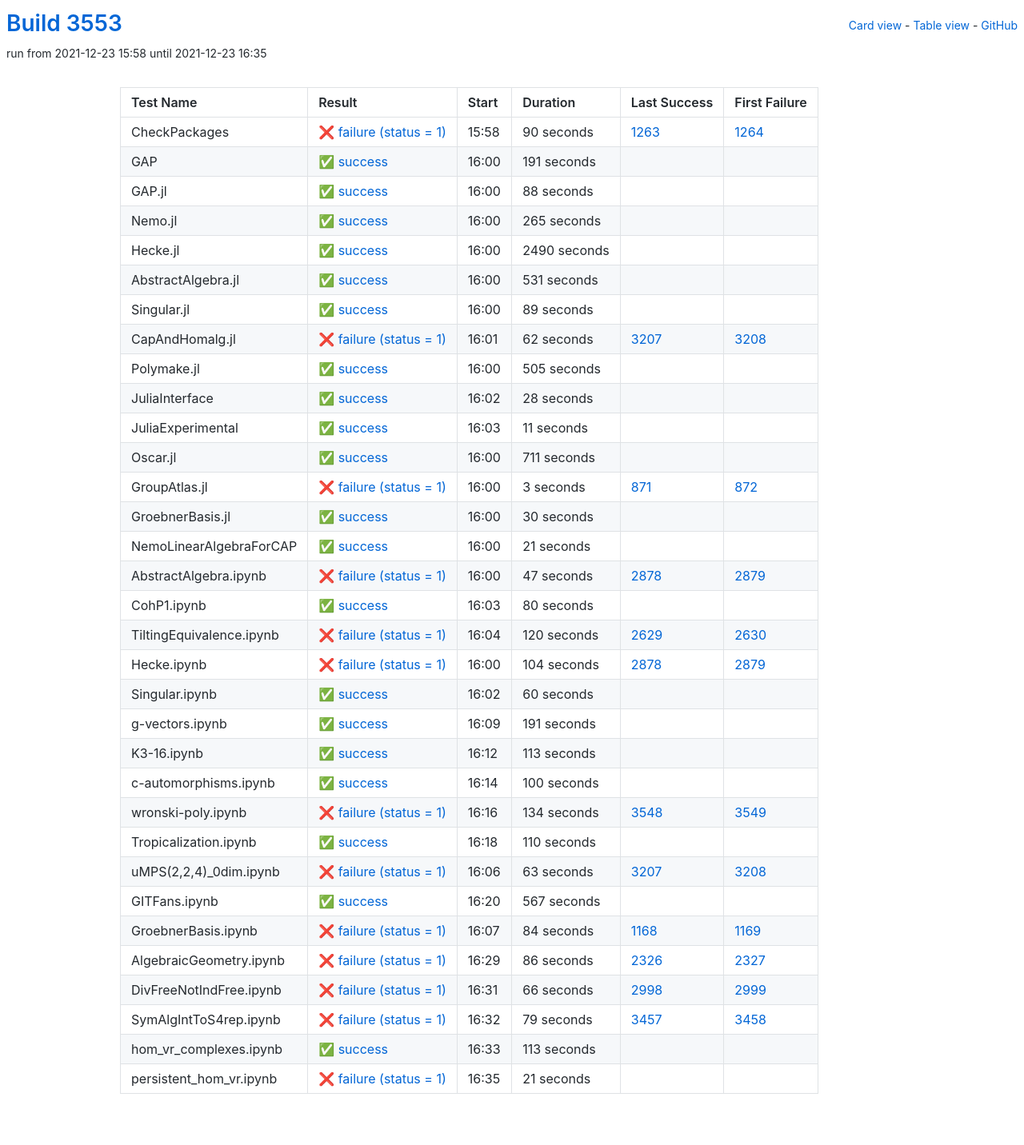
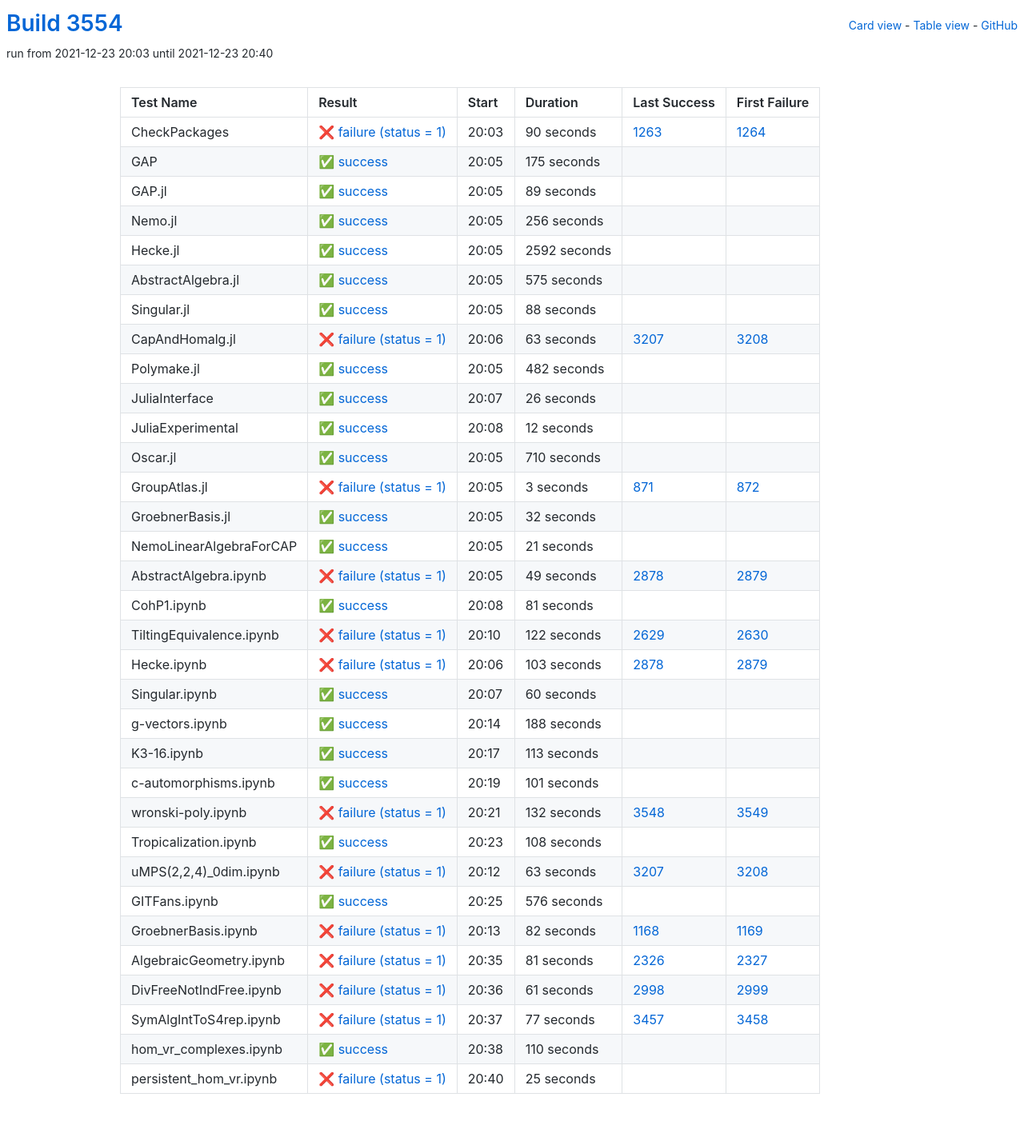
Before and after one commit to oscar-system/oscar-ci-status-stable, a Jekyll site: the page built from table.html, in a window 1280 px wide. Shown: the whole page at 80% size. Built offline with Jekyll 4.4.1, drawn with Linux system fonts in a browser that asks for light colours.

Commit message:
Build #3554

```diff
--- a/_data/ci.yml
+++ b/_data/ci.yml
@@ -1,6 +1,6 @@
 ---
-build: 3553
-build_url: https://oscarci.mathematik.uni-kl.de/job/oscar-stable/3553/
+build: 3554
+build_url: https://oscarci.mathematik.uni-kl.de/job/oscar-stable/3554/
 job: oscar-stable
 organization: oscar-system
 repo: oscar-ci-status-stable
@@ -8,8 +8,8 @@ repourl: https://github.com/oscar-system/oscar-ci-status-stable
 tests:
 - name: CheckPackages
   id: checkpackages
-  log: https://oscarci.mathematik.uni-kl.de/job/oscar-stable/3553/artifact/logs/build-3553/CheckPackages.log
-  start: 2021-12-23 15:58
+  log: https://oscarci.mathematik.uni-kl.de/job/oscar-stable/3554/artifact/logs/build-3554/CheckPackages.log
+  start: 2021-12-23 20:03
   success: false
   exitcode: 1
   status: failure
@@ -20,20 +20,68 @@ tests:
   first_failure_url: https://oscarci.mathematik.uni-kl.de/job/oscar-stable/1264/
 - name: GAP
   id: gap
-  log: https://oscarci.mathematik.uni-kl.de/job/oscar-stable/3553/artifact/logs/build-3553/GAP.log
-  start: 2021-12-23 16:00
+  log: https://oscarci.mathematik.uni-kl.de/job/oscar-stable/3554/artifact/logs/build-3554/GAP.log
+  start: 2021-12-23 20:05
   success: true
   exitcode: 0
   status: success
-  duration: 191
+  duration: 175
   last_success: false
   last_success_url:
   first_failure: false
   first_failure_url:
 - name: GAP.jl
   id: gap-jl
-  log: https://oscarci.mathematik.uni-kl.de/job/oscar-stable/3553/artifact/logs/build-3553/GAP.jl.log
-  start: 2021-12-23 16:00
+  log: https://oscarci.mathematik.uni-kl.de/job/oscar-stable/3554/artifact/logs/build-3554/GAP.jl.log
+  start: 2021-12-23 20:05
+  success: true
+  exitcode: 0
+  status: success
+  duration: 89
+  last_success: false
+  last_success_url:
+  first_failure: false
+  first_failure_url:
+- name: Nemo.jl
+  id: nemo-jl
+  log: https://oscarci.mathematik.uni-kl.de/job/oscar-stable/3554/artifact/logs/build-3554/Nemo.jl.log
+  start: 2021-12-23 20:05
+  success: true
+  exitcode: 0
+  status: success
+  duration: 256
+  last_success: false
+  last_success_url:
+  first_failure: false
+  first_failure_url:
+- name: Hecke.jl
+  id: hecke-jl
+  log: https://oscarci.mathematik.uni-kl.de/job/oscar-stable/3554/artifact/logs/build-3554/Hecke.jl.log
+  start: 2021-12-23 20:05
+  success: true
+  exitcode: 0
+  status: success
+  duration: 2592
+  last_success: false
+  last_success_url:
+  first_failure: false
+  first_failure_url:
+- name: AbstractAlgebra.jl
+  id: abstractalgebra-jl
+  log: https://oscarci.mathematik.uni-kl.de/job/oscar-stable/3554/artifact/logs/build-3554/AbstractAlgebra.jl.log
+  start: 2021-12-23 20:05
+  success: true
+  exitcode: 0
+  status: success
+  duration: 575
+  last_success: false
+  last_success_url:
+  first_failure: false
+  first_failure_url:
+- name: Singular.jl
+  id: singular-jl
+  log: https://oscarci.mathematik.uni-kl.de/job/oscar-stable/3554/artifact/logs/build-3554/Singular.jl.log
+  start: 2021-12-23 20:05
   success: true
   exitcode: 0
   status: success
@@ -42,118 +90,70 @@ tests:
   last_success_url:
   first_failure: false
   first_failure_url:
-- name: Nemo.jl
-  id: nemo-jl
-  log: https://oscarci.mathematik.uni-kl.de/job/oscar-stable/3553/artifact/logs/build-3553/Nemo.jl.log
-  start: 2021-12-23 16:00
-  success: true
-  exitcode: 0
-  status: success
-  duration: 265
-  last_success: false
-  last_success_url:
-  first_failure: false
-  first_failure_url:
-- name: Hecke.jl
-  id: hecke-jl
-  log: https://oscarci.mathematik.uni-kl.de/job/oscar-stable/3553/artifact/logs/build-3553/Hecke.jl.log
-  start: 2021-12-23 16:00
-  success: true
-  exitcode: 0
-  status: success
-  duration: 2490
-  last_success: false
-  last_success_url:
-  first_failure: false
-  first_failure_url:
-- name: AbstractAlgebra.jl
-  id: abstractalgebra-jl
-  log: https://oscarci.mathematik.uni-kl.de/job/oscar-stable/3553/artifact/logs/build-3553/AbstractAlgebra.jl.log
-  start: 2021-12-23 16:00
-  success: true
-  exitcode: 0
-  status: success
-  duration: 531
-  last_success: false
-  last_success_url:
-  first_failure: false
-  first_failure_url:
-- name: Singular.jl
-  id: singular-jl
-  log: https://oscarci.mathematik.uni-kl.de/job/oscar-stable/3553/artifact/logs/build-3553/Singular.jl.log
-  start: 2021-12-23 16:00
-  success: true
-  exitcode: 0
-  status: success
-  duration: 89
-  last_success: false
-  last_success_url:
-  first_failure: false
-  first_failure_url:
 - name: CapAndHomalg.jl
   id: capandhomalg-jl
-  log: https://oscarci.mathematik.uni-kl.de/job/oscar-stable/3553/artifact/logs/build-3553/CapAndHomalg.jl.log
-  start: 2021-12-23 16:01
+  log: https://oscarci.mathematik.uni-kl.de/job/oscar-stable/3554/artifact/logs/build-3554/CapAndHomalg.jl.log
+  start: 2021-12-23 20:06
   success: false
   exitcode: 1
   status: failure
-  duration: 62
+  duration: 63
   last_success: 3207
   last_success_url: https://oscarci.mathematik.uni-kl.de/job/oscar-stable/3207/
   first_failure: 3208
   first_failure_url: https://oscarci.mathematik.uni-kl.de/job/oscar-stable/3208/
 - name: Polymake.jl
   id: polymake-jl
-  log: https://oscarci.mathematik.uni-kl.de/job/oscar-stable/3553/artifact/logs/build-3553/Polymake.jl.log
-  start: 2021-12-23 16:00
+  log: https://oscarci.mathematik.uni-kl.de/job/oscar-stable/3554/artifact/logs/build-3554/Polymake.jl.log
+  start: 2021-12-23 20:05
   success: true
   exitcode: 0
   status: success
-  duration: 505
+  duration: 482
   last_success: false
   last_success_url:
   first_failure: false
   first_failure_url:
 - name: JuliaInterface
   id: juliainterface
-  log: https://oscarci.mathematik.uni-kl.de/job/oscar-stable/3553/artifact/logs/build-3553/JuliaInterface.log
-  start: 2021-12-23 16:02
+  log: https://oscarci.mathematik.uni-kl.de/job/oscar-stable/3554/artifact/logs/build-3554/JuliaInterface.log
+  start: 2021-12-23 20:07
   success: true
   exitcode: 0
   status: success
-  duration: 28
+  duration: 26
   last_success: false
   last_success_url:
   first_failure: false
   first_failure_url:
 - name: JuliaExperimental
   id: juliaexperimental
-  log: https://oscarci.mathematik.uni-kl.de/job/oscar-stable/3553/artifact/logs/build-3553/JuliaExperimental.log
-  start: 2021-12-23 16:03
+  log: https://oscarci.mathematik.uni-kl.de/job/oscar-stable/3554/artifact/logs/build-3554/JuliaExperimental.log
+  start: 2021-12-23 20:08
   success: true
   exitcode: 0
   status: success
-  duration: 11
+  duration: 12
   last_success: false
   last_success_url:
   first_failure: false
   first_failure_url:
 - name: Oscar.jl
   id: oscar-jl
-  log: https://oscarci.mathematik.uni-kl.de/job/oscar-stable/3553/artifact/logs/build-3553/Oscar.jl.log
-  start: 2021-12-23 16:00
+  log: https://oscarci.mathematik.uni-kl.de/job/oscar-stable/3554/artifact/logs/build-3554/Oscar.jl.log
+  start: 2021-12-23 20:05
   success: true
   exitcode: 0
   status: success
-  duration: 711
+  duration: 710
   last_success: false
   last_success_url:
   first_failure: false
   first_failure_url:
 - name: GroupAtlas.jl
   id: groupatlas-jl
-  log: https://oscarci.mathematik.uni-kl.de/job/oscar-stable/3553/artifact/logs/build-3553/GroupAtlas.jl.log
-  start: 2021-12-23 16:00
+  log: https://oscarci.mathematik.uni-kl.de/job/oscar-stable/3554/artifact/logs/build-3554/GroupAtlas.jl.log
+  start: 2021-12-23 20:05
   success: false
   exitcode: 1
   status: failure
@@ -164,20 +164,20 @@ tests:
   first_failure_url: https://oscarci.mathematik.uni-kl.de/job/oscar-stable/872/
 - name: GroebnerBasis.jl
   id: groebnerbasis-jl
-  log: https://oscarci.mathematik.uni-kl.de/job/oscar-stable/3553/artifact/logs/build-3553/GroebnerBasis.jl.log
-  start: 2021-12-23 16:00
+  log: https://oscarci.mathematik.uni-kl.de/job/oscar-stable/3554/artifact/logs/build-3554/GroebnerBasis.jl.log
+  start: 2021-12-23 20:05
   success: true
   exitcode: 0
   status: success
-  duration: 30
+  duration: 32
   last_success: false
   last_success_url:
   first_failure: false
   first_failure_url:
 - name: NemoLinearAlgebraForCAP
   id: nemolinearalgebraforcap
-  log: https://oscarci.mathematik.uni-kl.de/job/oscar-stable/3553/artifact/logs/build-3553/NemoLinearAlgebraForCAP.log
-  start: 2021-12-23 16:00
+  log: https://oscarci.mathematik.uni-kl.de/job/oscar-stable/3554/artifact/logs/build-3554/NemoLinearAlgebraForCAP.log
+  start: 2021-12-23 20:05
   success: true
   exitcode: 0
   status: success
@@ -188,56 +188,56 @@ tests:
   first_failure_url:
 - name: AbstractAlgebra.ipynb
   id: abstractalgebra-ipynb
-  log: https://oscarci.mathematik.uni-kl.de/job/oscar-stable/3553/artifact/logs/build-3553/AbstractAlgebra.ipynb.log
-  start: 2021-12-23 16:00
+  log: https://oscarci.mathematik.uni-kl.de/job/oscar-stable/3554/artifact/logs/build-3554/AbstractAlgebra.ipynb.log
+  start: 2021-12-23 20:05
   success: false
   exitcode: 1
   status: failure
-  duration: 47
+  duration: 49
   last_success: 2878
   last_success_url: https://oscarci.mathematik.uni-kl.de/job/oscar-stable/2878/
   first_failure: 2879
   first_failure_url: https://oscarci.mathematik.uni-kl.de/job/oscar-stable/2879/
 - name: CohP1.ipynb
   id: cohp1-ipynb
-  log: https://oscarci.mathematik.uni-kl.de/job/oscar-stable/3553/artifact/logs/build-3553/CohP1.ipynb.log
-  start: 2021-12-23 16:03
+  log: https://oscarci.mathematik.uni-kl.de/job/oscar-stable/3554/artifact/logs/build-3554/CohP1.ipynb.log
+  start: 2021-12-23 20:08
   success: true
   exitcode: 0
   status: success
-  duration: 80
+  duration: 81
   last_success: false
   last_success_url:
   first_failure: false
   first_failure_url:
 - name: TiltingEquivalence.ipynb
   id: tiltingequivalence-ipynb
-  log: https://oscarci.mathematik.uni-kl.de/job/oscar-stable/3553/artifact/logs/build-3553/TiltingEquivalence.ipynb.log
-  start: 2021-12-23 16:04
+  log: https://oscarci.mathematik.uni-kl.de/job/oscar-stable/3554/artifact/logs/build-3554/TiltingEquivalence.ipynb.log
+  start: 2021-12-23 20:10
   success: false
   exitcode: 1
   status: failure
-  duration: 120
+  duration: 122
   last_success: 2629
   last_success_url: https://oscarci.mathematik.uni-kl.de/job/oscar-stable/2629/
   first_failure: 2630
   first_failure_url: https://oscarci.mathematik.uni-kl.de/job/oscar-stable/2630/
 - name: Hecke.ipynb
   id: hecke-ipynb
-  log: https://oscarci.mathematik.uni-kl.de/job/oscar-stable/3553/artifact/logs/build-3553/Hecke.ipynb.log
-  start: 2021-12-23 16:00
+  log: https://oscarci.mathematik.uni-kl.de/job/oscar-stable/3554/artifact/logs/build-3554/Hecke.ipynb.log
+  start: 2021-12-23 20:06
   success: false
   exitcode: 1
   status: failure
-  duration: 104
+  duration: 103
   last_success: 2878
   last_success_url: https://oscarci.mathematik.uni-kl.de/job/oscar-stable/2878/
   first_failure: 2879
   first_failure_url: https://oscarci.mathematik.uni-kl.de/job/oscar-stable/2879/
 - name: Singular.ipynb
   id: singular-ipynb
-  log: https://oscarci.mathematik.uni-kl.de/job/oscar-stable/3553/artifact/logs/build-3553/Singular.ipynb.log
-  start: 2021-12-23 16:02
+  log: https://oscarci.mathematik.uni-kl.de/job/oscar-stable/3554/artifact/logs/build-3554/Singular.ipynb.log
+  start: 2021-12-23 20:07
   success: true
   exitcode: 0
   status: success
@@ -248,20 +248,20 @@ tests:
   first_failure_url:
 - name: g-vectors.ipynb
   id: g-vectors-ipynb
-  log: https://oscarci.mathematik.uni-kl.de/job/oscar-stable/3553/artifact/logs/build-3553/g-vectors.ipynb.log
-  start: 2021-12-23 16:09
+  log: https://oscarci.mathematik.uni-kl.de/job/oscar-stable/3554/artifact/logs/build-3554/g-vectors.ipynb.log
+  start: 2021-12-23 20:14
   success: true
   exitcode: 0
   status: success
-  duration: 191
+  duration: 188
   last_success: false
   last_success_url:
   first_failure: false
   first_failure_url:
 - name: K3-16.ipynb
   id: k3-16-ipynb
-  log: https://oscarci.mathematik.uni-kl.de/job/oscar-stable/3553/artifact/logs/build-3553/K3-16.ipynb.log
-  start: 2021-12-23 16:12
+  log: https://oscarci.mathematik.uni-kl.de/job/oscar-stable/3554/artifact/logs/build-3554/K3-16.ipynb.log
+  start: 2021-12-23 20:17
   success: true
   exitcode: 0
   status: success
@@ -272,44 +272,44 @@ tests:
   first_failure_url:
 - name: c-automorphisms.ipynb
   id: c-automorphisms-ipynb
-  log: https://oscarci.mathematik.uni-kl.de/job/oscar-stable/3553/artifact/logs/build-3553/c-automorphisms.ipynb.log
-  start: 2021-12-23 16:14
+  log: https://oscarci.mathematik.uni-kl.de/job/oscar-stable/3554/artifact/logs/build-3554/c-automorphisms.ipynb.log
+  start: 2021-12-23 20:19
   success: true
   exitcode: 0
   status: success
-  duration: 100
+  duration: 101
   last_success: false
   last_success_url:
   first_failure: false
   first_failure_url:
 - name: wronski-poly.ipynb
   id: wronski-poly-ipynb
-  log: https://oscarci.mathematik.uni-kl.de/job/oscar-stable/3553/artifact/logs/build-3553/wronski-poly.ipynb.log
-  start: 2021-12-23 16:16
+  log: https://oscarci.mathematik.uni-kl.de/job/oscar-stable/3554/artifact/logs/build-3554/wronski-poly.ipynb.log
+  start: 2021-12-23 20:21
   success: false
   exitcode: 1
   status: failure
-  duration: 134
+  duration: 132
   last_success: 3548
   last_success_url: https://oscarci.mathematik.uni-kl.de/job/oscar-stable/3548/
   first_failure: 3549
   first_failure_url: https://oscarci.mathematik.uni-kl.de/job/oscar-stable/3549/
 - name: Tropicalization.ipynb
   id: tropicalization-ipynb
-  log: https://oscarci.mathematik.uni-kl.de/job/oscar-stable/3553/artifact/logs/build-3553/Tropicalization.ipynb.log
-  start: 2021-12-23 16:18
+  log: https://oscarci.mathematik.uni-kl.de/job/oscar-stable/3554/artifact/logs/build-3554/Tropicalization.ipynb.log
+  start: 2021-12-23 20:23
   success: true
   exitcode: 0
   status: success
-  duration: 110
+  duration: 108
   last_success: false
   last_success_url:
   first_failure: false
   first_failure_url:
 - name: uMPS(2,2,4)_0dim.ipynb
   id: umps-2-2-4-0dim-ipynb
-  log: https://oscarci.mathematik.uni-kl.de/job/oscar-stable/3553/artifact/logs/build-3553/uMPS-2-2-4-_0dim.ipynb.log
-  start: 2021-12-23 16:06
+  log: https://oscarci.mathematik.uni-kl.de/job/oscar-stable/3554/artifact/logs/build-3554/uMPS-2-2-4-_0dim.ipynb.log
+  start: 2021-12-23 20:12
   success: false
   exitcode: 1
   status: failure
@@ -320,84 +320,84 @@ tests:
   first_failure_url: https://oscarci.mathematik.uni-kl.de/job/oscar-stable/3208/
 - name: GITFans.ipynb
   id: gitfans-ipynb
-  log: https://oscarci.mathematik.uni-kl.de/job/oscar-stable/3553/artifact/logs/build-3553/GITFans.ipynb.log
-  start: 2021-12-23 16:20
+  log: https://oscarci.mathematik.uni-kl.de/job/oscar-stable/3554/artifact/logs/build-3554/GITFans.ipynb.log
+  start: 2021-12-23 20:25
   success: true
   exitcode: 0
   status: success
-  duration: 567
+  duration: 576
   last_success: false
   last_success_url:
   first_failure: false
   first_failure_url:
 - name: GroebnerBasis.ipynb
   id: groebnerbasis-ipynb
-  log: https://oscarci.mathematik.uni-kl.de/job/oscar-stable/3553/artifact/logs/build-3553/GroebnerBasis.ipynb.log
-  start: 2021-12-23 16:07
+  log: https://oscarci.mathematik.uni-kl.de/job/oscar-stable/3554/artifact/logs/build-3554/GroebnerBasis.ipynb.log
+  start: 2021-12-23 20:13
   success: false
   exitcode: 1
   status: failure
-  duration: 84
+  duration: 82
   last_success: 1168
   last_success_url: https://oscarci.mathematik.uni-kl.de/job/oscar-stable/1168/
   first_failure: 1169
   first_failure_url: https://oscarci.mathematik.uni-kl.de/job/oscar-stable/1169/
 - name: AlgebraicGeometry.ipynb
   id: algebraicgeometry-ipynb
-  log: https://oscarci.mathematik.uni-kl.de/job/oscar-stable/3553/artifact/logs/build-3553/AlgebraicGeometry.ipynb.log
-  start: 2021-12-23 16:29
+  log: https://oscarci.mathematik.uni-kl.de/job/oscar-stable/3554/artifact/logs/build-3554/AlgebraicGeometry.ipynb.log
+  start: 2021-12-23 20:35
   success: false
   exitcode: 1
   status: failure
-  duration: 86
+  duration: 81
   last_success: 2326
   last_success_url: https://oscarci.mathematik.uni-kl.de/job/oscar-stable/2326/
   first_failure: 2327
   first_failure_url: https://oscarci.mathematik.uni-kl.de/job/oscar-stable/2327/
 - name: DivFreeNotIndFree.ipynb
   id: divfreenotindfree-ipynb
-  log: https://oscarci.mathematik.uni-kl.de/job/oscar-stable/3553/artifact/logs/build-3553/DivFreeNotIndFree.ipynb.log
-  start: 2021-12-23 16:31
+  log: https://oscarci.mathematik.uni-kl.de/job/oscar-stable/3554/artifact/logs/build-3554/DivFreeNotIndFree.ipynb.log
+  start: 2021-12-23 20:36
   success: false
   exitcode: 1
   status: failure
-  duration: 66
+  duration: 61
   last_success: 2998
   last_success_url: https://oscarci.mathematik.uni-kl.de/job/oscar-stable/2998/
   first_failure: 2999
   first_failure_url: https://oscarci.mathematik.uni-kl.de/job/oscar-stable/2999/
 - name: SymAlgIntToS4rep.ipynb
   id: symalginttos4rep-ipynb
-  log: https://oscarci.mathematik.uni-kl.de/job/oscar-stable/3553/artifact/logs/build-3553/SymAlgIntToS4rep.ipynb.log
-  start: 2021-12-23 16:32
+  log: https://oscarci.mathematik.uni-kl.de/job/oscar-stable/3554/artifact/logs/build-3554/SymAlgIntToS4rep.ipynb.log
+  start: 2021-12-23 20:37
   success: false
   exitcode: 1
   status: failure
-  duration: 79
+  duration: 77
   last_success: 3457
   last_success_url: https://oscarci.mathematik.uni-kl.de/job/oscar-stable/3457/
   first_failure: 3458
   first_failure_url: https://oscarci.mathematik.uni-kl.de/job/oscar-stable/3458/
 - name: hom_vr_complexes.ipynb
   id: hom-vr-complexes-ipynb
-  log: https://oscarci.mathematik.uni-kl.de/job/oscar-stable/3553/artifact/logs/build-3553/hom_vr_complexes.ipynb.log
-  start: 2021-12-23 16:33
+  log: https://oscarci.mathematik.uni-kl.de/job/oscar-stable/3554/artifact/logs/build-3554/hom_vr_complexes.ipynb.log
+  start: 2021-12-23 20:38
   success: true
   exitcode: 0
   status: success
-  duration: 113
+  duration: 110
   last_success: false
   last_success_url:
   first_failure: false
   first_failure_url:
 - name: persistent_hom_vr.ipynb
   id: persistent-hom-vr-ipynb
-  log: https://oscarci.mathematik.uni-kl.de/job/oscar-stable/3553/artifact/logs/build-3553/persistent_hom_vr.ipynb.log
-  start: 2021-12-23 16:35
+  log: https://oscarci.mathematik.uni-kl.de/job/oscar-stable/3554/artifact/logs/build-3554/persistent_hom_vr.ipynb.log
+  start: 2021-12-23 20:40
   success: false
   exitcode: 1
   status: failure
-  duration: 21
+  duration: 25
   last_success: false
   last_success_url:
   first_failure: false
```
Also changed, not shown: README.md.
